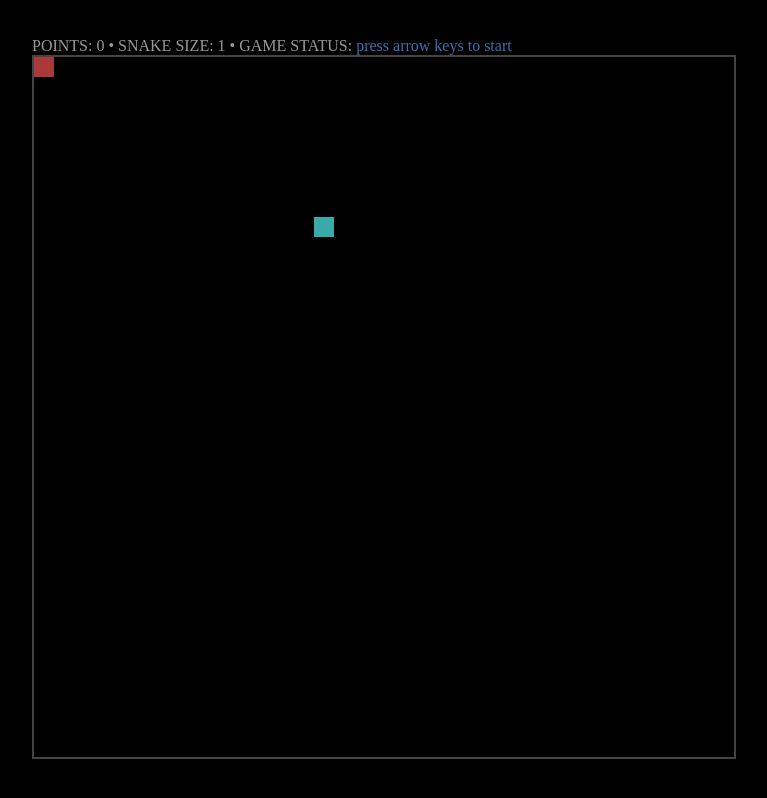
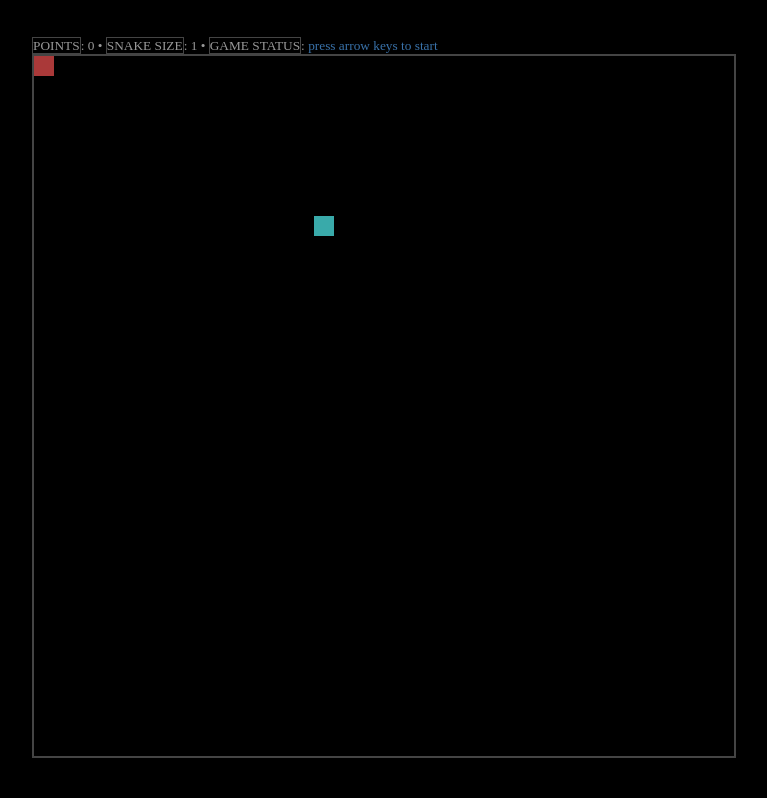
Before and after one commit to sri/snake, a website built with webpack: page html/index.html in a window 1280 px wide. Shown: the whole page, without its empty margins (256-1023 px from the left). Built offline with nearby package versions, Linux system fonts and the light colour scheme.

Commit message:
Push better labels

```diff
--- a/html/index.html
+++ b/html/index.html
@@ -21,13 +21,19 @@
    #canvas {
      border: 2px solid #444;
    }
+   #status {
+     font-size: 10pt;
+   }
+   .label {
+     border: 1px solid #444;
+   }
   </style>
 </head>
 <body onload="main()">
-  <div>
-    POINTS: <span id="points">0</span> &bullet;
-    SNAKE SIZE: <span id="snakesize">1</span> &bullet;
-    GAME STATUS: <span id="gamestatus" style="color:#3972aa;">press arrow keys to start</span>
+  <div id="status">
+    <span class="label">POINTS</span>: <span id="points">0</span> &bullet;
+    <span class="label">SNAKE SIZE</span>: <span id="snakesize">1</span> &bullet;
+    <span class="label">GAME STATUS</span>: <span id="gamestatus" style="color:#3972aa;">press arrow keys to start</span>
   </div>
   <canvas id="canvas" width="700px" height="700px" />
   <script src="bundle/all.js"></script>
```
